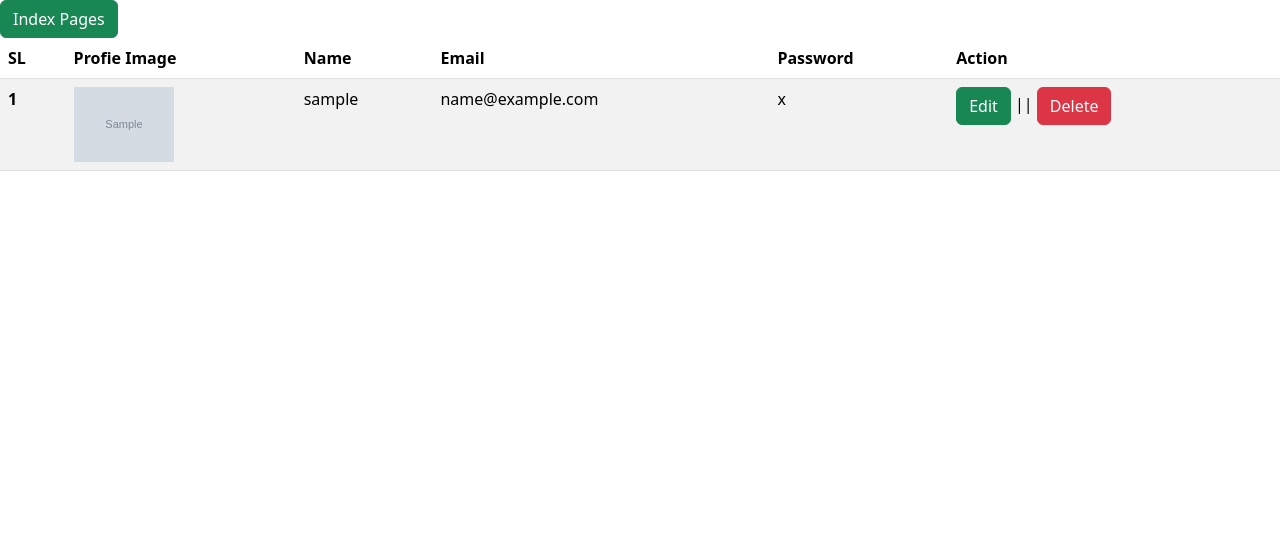
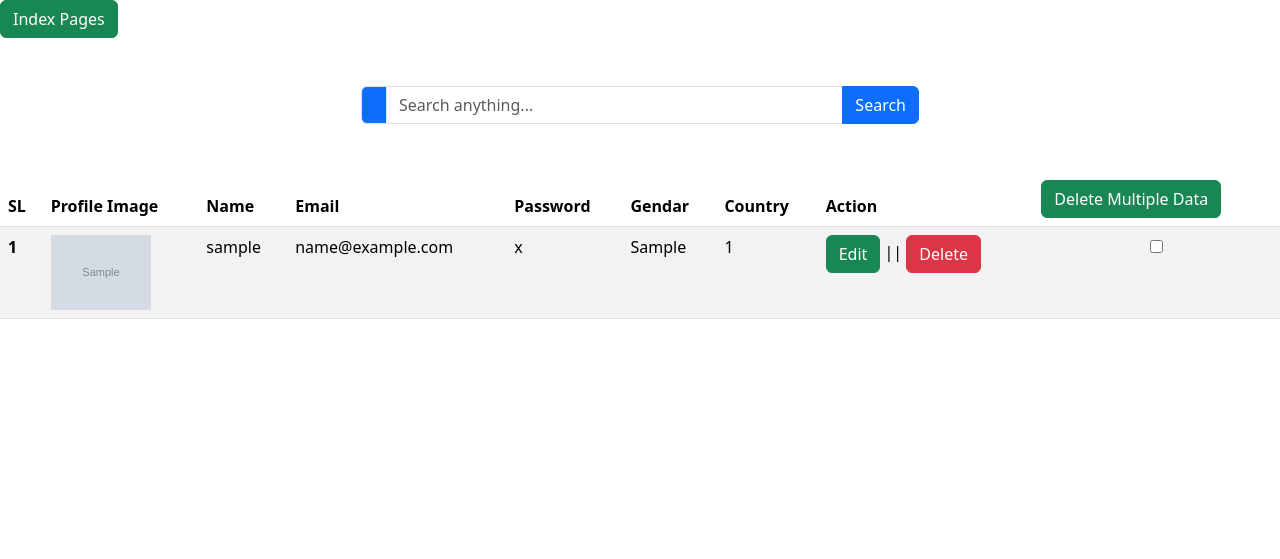
Before and after one commit to Nazmul64/phpbatchone, a PHP site: page /courdphp/show.php in a window 1280 px wide. Shown: the part 54-613 px from the top of the page. Run offline with PHP 8.4, Linux system fonts and the light colour scheme; tables that the repository leaves empty or names only in its code hold one stand-in row (values such as "Sample post"); grey boxes marked "Sample" are stand-in pictures.

Commit message:
country show and insert done

```diff
--- a/advance-php/courdphp/home.php
+++ b/advance-php/courdphp/home.php
@@ -2,6 +2,8 @@
     $user_name=$_REQUEST['user_name'];
     $email=$_REQUEST['email'];
     $password=$_REQUEST['password'];
+    $country=$_REQUEST['country'];
+    $gender=$_REQUEST['gender'];
     $file =$_FILES['file'];
     $file_name=$file['name'];
     $tmp_name=$file['tmp_name'];
@@ -24,7 +26,7 @@
     }
     if($user_name && $email && $password){
 
-   $query="INSERT INTO user_info(file,user_name,email,password)VALUES('$file_name','$user_name','$email','$password')";
+   $query="INSERT INTO user_info(file,user_name,email,password,gender,country)VALUES('$file_name','$user_name','$email','$password','$country','$gender')";
 
 
    $result=mysqli_query($database_connections,$query);
--- a/advance-php/courdphp/show.php
+++ b/advance-php/courdphp/show.php
@@ -1,58 +1,101 @@
 <?php require 'include/header.php'; ?>
 <a href="index.php" class="btn btn-success">Index Pages</a>
+
 <?php
-    $database_connections=mysqli_connect('localhost','root','','users');
-    if(!$database_connections){
-       die('No Connecting'.mysqli_connect_error());
+$database_connections = mysqli_connect('localhost', 'root', '', 'users');
+if (!$database_connections) {
+    die('No Connecting' . mysqli_connect_error());
 }
-    $query ="SELECT * FROM user_info";
-      $result_query=mysqli_query($database_connections,$query);
-      $count =mysqli_num_rows($result_query);
-        if($count>0 && isset($_REQUEST['delete'])){
-            echo '<div class="alert alert-danger" role="alert">Data deleted successfully</div>';
-        }else if($count == 0 ){
-              echo '<div class="alert alert-danger text-center" role="alert">No Data show in our database</div>';
+
+// Handle multiple delete
+if (isset($_POST['delete_multiple'])) {
+    if (!empty($_POST['checkbox_data'])) {
+        $check_data = $_POST['checkbox_data'];
+        $all_mark = implode(",", $check_data);
+        $delete_query = "DELETE FROM user_info WHERE id IN ($all_mark)";
+        $delete_result = mysqli_query($database_connections, $delete_query);
+
+        if ($delete_result) {
+            echo '<div class="alert alert-success text-center" role="alert">Selected records deleted successfully!</div>';
+        } else {
+            echo '<div class="alert alert-danger text-center" role="alert">Error deleting data!</div>';
+        }
+    } else {
+        echo '<div class="alert alert-warning text-center" role="alert">Please select at least one record to delete!</div>';
+    }
+}
+
+// Search functionality
+if (isset($_POST['submit'])) {
+    $search = $_POST['search'];
+    $query = "SELECT * FROM user_info WHERE user_name LIKE '%$search%'";
+} else {
+    $query = "SELECT * FROM user_info";
+}
+
+$result_query = mysqli_query($database_connections, $query);
+$count = mysqli_num_rows($result_query);
+
+if ($count == 0) {
+    echo '<div class="alert alert-danger text-center" role="alert">No Data found in database</div>';
 }
 ?>
+
+<div class="container my-5 text-center">
+  <form action="show.php" method="POST" enctype="multipart/form-data" class="w-50 mx-auto">
+    <div class="input-group">
+      <span class="input-group-text bg-primary text-white">
+        <i class="fas fa-search"></i>
+      </span>
+      <input type="text" name="search" class="form-control" placeholder="Search anything...">
+      <button type="submit" name="submit" class="btn btn-primary">
+        Search
+      </button>
+    </div>
+  </form>
+</div>
+
+<form action="" method="post">
 <table class="table table-striped">
   <thead>
     <tr>
       <th scope="col">SL</th>
-      <th scope="col">Profie Image</th>
+      <th scope="col">Profile Image</th>
       <th scope="col">Name</th>
       <th scope="col">Email</th>
       <th scope="col">Password</th>
+      <th>Gendar</th>
+      <th>Country</th>
       <th scope="col">Action</th>
+      <th><input type="submit" name="delete_multiple" class="btn btn-success" value="Delete Multiple Data"></th>
     </tr>
   </thead>
   <tbody>
   <?php
-       $serial =0;
-        while($rows=mysqli_fetch_assoc($result_query)){
-              $db_id=$rows['id'];
-              $name=$rows['user_name'];
-              $email=$rows['email'];
-              $password=$rows['password'];
-              $profile=$rows['file'];
+  $serial = 0;
+  while ($rows = mysqli_fetch_assoc($result_query)) {
       $serial++;
+      $profile = $rows['file'] ?: 'profile.png';
   ?>
     <tr>
-      <th scope="row"><?php echo $serial?></th>
-      <td><img src="uploads/<?php echo  !empty($profile) ? $profile : 'profile.php'?>"width="100"></td>
-      <td><?php echo htmlspecialchars($name)?></td>
-      <td><?php echo htmlspecialchars($email)?></td>
-      <td><?php echo htmlspecialchars($password)?></td>
+      <th scope="row"><?php echo $serial; ?></th>
+      <td><img src="uploads/<?php echo htmlspecialchars($profile); ?>" width="100"></td>
+      <td><?php echo htmlspecialchars($rows['user_name']); ?></td>
+      <td><?php echo htmlspecialchars($rows['email']); ?></td>
+      <td><?php echo htmlspecialchars($rows['password']); ?></td>
+      <td><?php echo htmlspecialchars($rows['gender']); ?></td>
+      <td><?php echo htmlspecialchars($rows['country']); ?></td>
       <td>
-        <a href="single_edit.php?edit_id=<?php echo $rows['id'] ?>" class="btn btn-success">Edit</a>
-        ||
-       <a href="delete.php?id=<?php echo $rows['id']; ?> & profile=<?php echo $profile;?>" class="btn btn-danger">Delete</a>
-
+        <a href="single_edit.php?edit_id=<?php echo $rows['id']; ?>" class="btn btn-success">Edit</a> ||
+        <a href="delete.php?id=<?php echo $rows['id']; ?>&profile=<?php echo $profile; ?>" class="btn btn-danger">Delete</a>
       </td>
+      <td class="text-center">
+        <input type="checkbox" name="checkbox_data[]" value="<?php echo $rows['id']; ?>">
       </td>
     </tr>
-
   <?php } ?>
-
   </tbody>
 </table>
+</form>
+
 <?php require 'include/footer.php'; ?>
```
Also changed, not shown: advance-php/courdphp/index.php (+46 -12 lines), 8 other files. Lines whose indentation alone changed are shown as unchanged.
